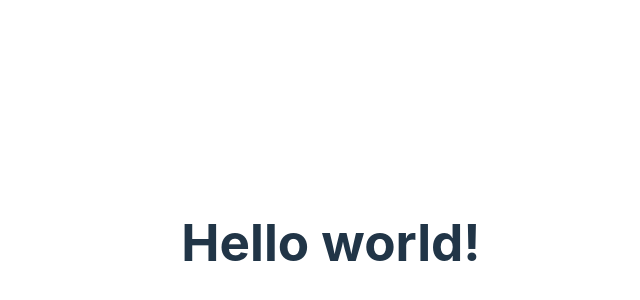
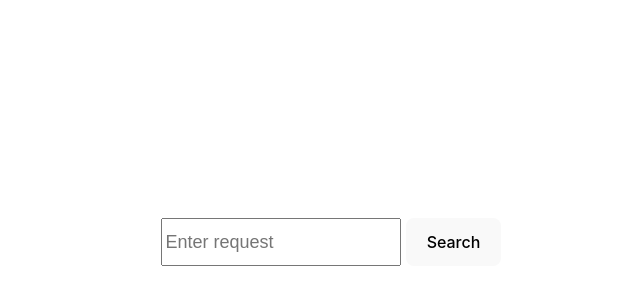
Before and after one commit to 4ebula/react-2024Q3, a React (Vite) app: page / in a window 1280 px wide. Shown: the part 158-458 px from the top of the page, without its empty margins (309-949 px from the left). Built offline with nearby package versions, Linux system fonts and the light colour scheme.

Commit message:
feat: implement search

```diff
--- a/src/App.tsx
+++ b/src/App.tsx
@@ -1,8 +1,31 @@
-import React from 'react';
+import React, { ReactNode } from 'react';
+import { SearchComponent } from './components/search/search';
 import './App.scss';
 
 export class App extends React.Component {
-  render() {
-    return <h1>Hello world!</h1>;
+  private readonly searchDefaultKey = 'searchDefault';
+  state = {
+    searchDefault: '',
+  };
+
+  searchChangeCb = (value: string): void => {
+    this.setState({ searchDefault: value });
+    localStorage.setItem(this.searchDefaultKey, value);
+  };
+
+  componentDidMount(): void {
+    const searchDefault = localStorage.getItem(this.searchDefaultKey);
+    if (searchDefault) {
+      this.setState({ searchDefault });
+    }
+  }
+
+  render(): ReactNode {
+    return (
+      <SearchComponent
+        searchDefault={this.state.searchDefault}
+        changeSearch={this.searchChangeCb}
+      ></SearchComponent>
+    );
   }
 }
--- /dev/null
+++ b/src/components/search/search.scss
@@ -0,0 +1,9 @@
+.search {
+  display: flex;
+  gap: 5px;
+
+  input {
+    height: 42px;
+    font-size: 18px;
+  }
+}
--- /dev/null
+++ b/src/components/search/search.tsx
@@ -0,0 +1,31 @@
+import React, { ReactNode } from 'react';
+import './search.scss';
+
+type SearchComp = { searchDefault: string, changeSearch: (value: string) => void }
+
+export class SearchComponent extends React.Component<SearchComp> {
+  render(): ReactNode {
+    return (
+      <form className="search" onSubmit={(e) => this.handleFormSubmit(e)}>
+        <input
+          placeholder="Enter request"
+          defaultValue={this.props.searchDefault}
+          name="search"
+          type="text"
+        />
+        <button type="submit">Search</button>
+      </form>
+    );
+  }
+
+  private handleFormSubmit(e: React.FormEvent): void {
+    e.preventDefault();
+    const form = new FormData(e.target as HTMLFormElement);
+
+    const formData = Object.fromEntries(form.entries());
+
+    const { search: searchPhrase } = formData;
+    this.props.changeSearch(searchPhrase as string);
+    console.log(searchPhrase);
+  }
+}
```
